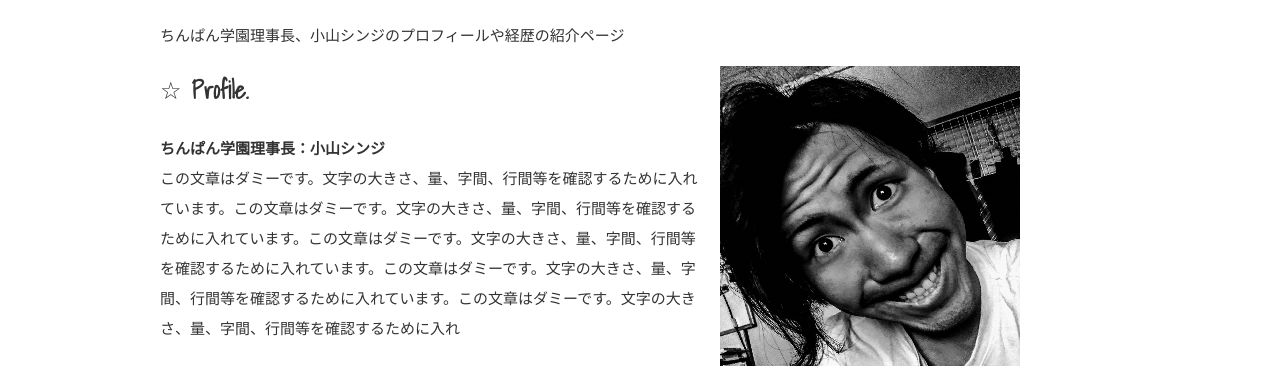
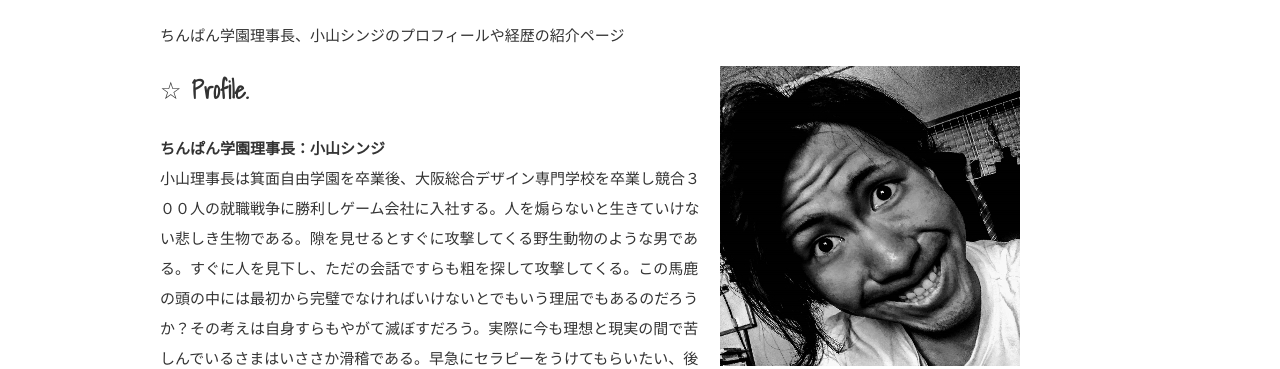
Before and after one commit to kawano0407/timpangakuen, a plain HTML site: page about.html in a window 1280 px wide. Shown: the part 431-800 px from the top of the page. Drawn offline with Linux system fonts and the light colour scheme.

Commit message:
Update about.html

```diff
--- a/about.html
+++ b/about.html
@@ -6,6 +6,7 @@
     <link href="style.css" rel="stylesheet">
     <link href="https://fonts.googleapis.com/css?family=Bitter:400,700&display=swap" rel="stylesheet">
     <link href="https://fonts.googleapis.com/css?family=Shadows+Into+Light&display=swap" rel="stylesheet">
+    <meta name="viewport" content="width=device-width,initial-scale:1">
   <title>ちんぱん学園｜About</title>
   </head>
 
@@ -30,9 +31,9 @@
       <section class="profile clearfix">
       <div class="profile-txt">
         <h2 class="icon"><b>Profile.</b></h2>
-        <p><span>ちんぱん学園理事長：小山シンジ</span><br>この文章はダミーです。文字の大きさ、量、字間、行間等を確認するために入れています。この文章はダミーです。文字の大きさ、量、字間、行間等を確認するために入れています。この文章はダミーです。文字の大きさ、量、字間、行間等を確認するために入れています。この文章はダミーです。文字の大きさ、量、字間、行間等を確認するために入れています。この文章はダミーです。文字の大きさ、量、字間、行間等を確認するために入れ</p>
+        <p><span>ちんぱん学園理事長：小山シンジ</span><br>小山理事長は箕面自由学園を卒業後、大阪総合デザイン専門学校を卒業し競合３００人の就職戦争に勝利しゲーム会社に入社する。人を煽らないと生きていけない悲しき生物である。隙を見せるとすぐに攻撃してくる野生動物のような男である。すぐに人を見下し、ただの会話ですらも粗を探して攻撃してくる。この馬鹿の頭の中には最初から完璧でなければいけないとでもいう理屈でもあるのだろうか？その考えは自身すらもやがて滅ぼすだろう。実際に今も理想と現実の間で苦しんでいるさまはいささか滑稽である。早急にセラピーをうけてもらいたい、後は国語の教科書を読め雑魚。お前のようなけだものに覇道を歩む資格はない。義によって討ち果たすのみ…<br>毎日１０時間以上労働している。えらいぞ小山、がんばれ小山！</p>
         </div>
-       <img src="koyamakotyo2.jpg" alt="小山理事長"　class="profile-image">
+        <h2><img src="koyamakotyo2.jpg" alt="小山理事長"　class="profile-image"></h2>
 
       </section>
     <section class="career">
```
